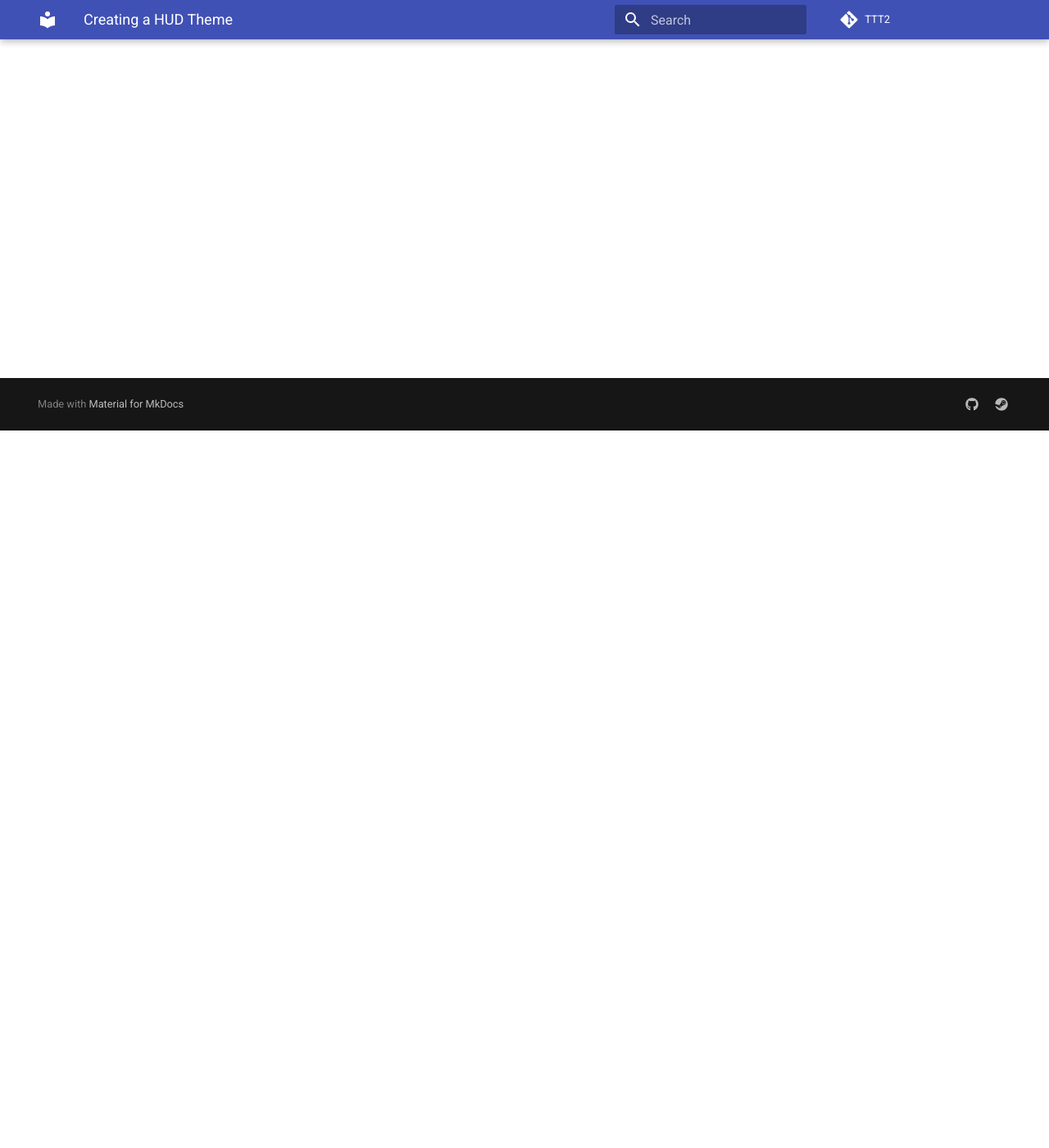
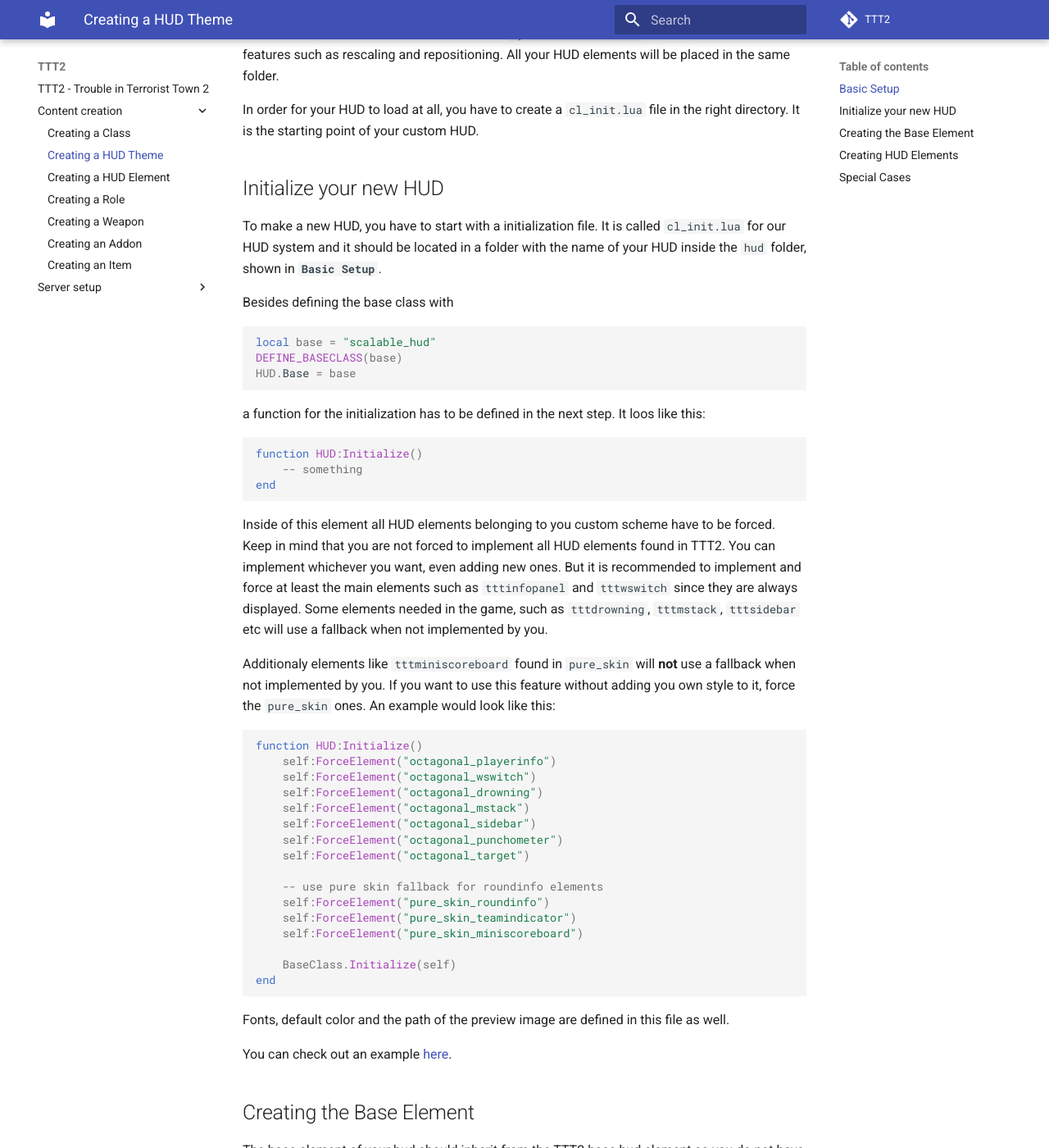
Before and after one commit to TTT-2/docs, an MkDocs documentation site: the page built from docs/content-creation/creating-a-hud_theme.md, in a window 1280 px wide and 1400 px high, scrolled down 875 px. Shown: the whole window at 82% size. Built offline with MkDocs 1.6.1 and Material for MkDocs 9.7.7, drawn with Linux system fonts in a browser that asks for light colours; comment, search, counter and statistics services are not loaded; some of the changed text lies outside the part shown.

Commit message:
moved over HUD tutorial

````diff
--- a/docs/content-creation/creating-a-hud_theme.md
+++ b/docs/content-creation/creating-a-hud_theme.md
@@ -1,3 +1,108 @@
 # Creating a HUD Theme
 
-Some Text
+## Basic Setup
+
+In order to create a new HUD, you have to create a specific folder structure in your project.
+
+```txt
+<YOUR_ADDON>/
+├── lua/
+│   ├── autorun/
+│   │   ├── your other lua files ...
+│   │   └── ttt2_<YOUR_HUD_NAME>_force_download.lua
+│   └── terrortown/
+│       └── gamemode/
+│           └── shared/
+│               ├── hud_elements/
+│               │   ├── base_elements/
+│               │   │   └── <YOUR_HUD_NAME>_element.lua
+│               │   ├── tttinfopanel/
+│               │   │   └── <YOUR_HUD_NAME>_playerinfo.lua
+│               │   └── bunch of others...
+│               └── huds/
+│                   └── <YOUR_HUD_NAME>/
+│                       └── cl_init.lua
+├── materials/
+│   └── vgui/
+│       └── ttt/
+│           └── huds/
+│               └── <YOUR_HUD_NAME>/
+│                   └── preview.png
+└── resource/
+    └── fonts/
+```
+
+The `force_download` file in the `autorun` folder is not mendatory but recommended. You have to add the textures of your HUD, like the preview image found found in the `materials` folder, to a downloadlist at some place.
+
+The file in `hud_elements/base_elements` is your base used by all of your following HUD elemenets. It is recommended to inherit from `dynamic_hud_element` to have all of the nice TTT2 features such as rescaling and repositioning. All your HUD elements will be placed in the same folder.
+
+In order for your HUD to load at all, you have to create a `cl_init.lua` file in the right directory. It is the starting point of your custom HUD.
+
+## Initialize your new HUD
+
+To make a new HUD, you have to start with a initialization file. It is called `cl_init.lua` for our HUD system and it should be located in a folder with the name of your HUD inside the `hud` folder, shown in **`Basic Setup`**.
+
+Besides defining the base class with
+
+```lua
+local base = "scalable_hud"
+DEFINE_BASECLASS(base)
+HUD.Base = base
+```
+
+a function for the initialization has to be defined in the next step. It loos like this:
+
+```lua
+function HUD:Initialize()
+    -- something
+end
+```
+
+Inside of this element all HUD elements belonging to you custom scheme have to be forced. Keep in mind that you are not forced to implement all HUD elements found in TTT2. You can implement whichever you want, even adding new ones. But it is recommended to implement and force at least the main elements such as `tttinfopanel` and `tttwswitch` since they are always displayed. Some elements needed in the game, such as `tttdrowning`, `tttmstack`, `tttsidebar` etc will use a fallback when not implemented by you.
+
+Additionaly elements like `tttminiscoreboard` found in `pure_skin` will **not** use a fallback when not implemented by you. If you want to use this feature without adding you own style to it, force the `pure_skin` ones. An example would look like this:
+
+```lua
+function HUD:Initialize()
+    self:ForceElement("octagonal_playerinfo")
+    self:ForceElement("octagonal_wswitch")
+    self:ForceElement("octagonal_drowning")
+    self:ForceElement("octagonal_mstack")
+    self:ForceElement("octagonal_sidebar")
+    self:ForceElement("octagonal_punchometer")
+    self:ForceElement("octagonal_target")
+
+    -- use pure skin fallback for roundinfo elements
+    self:ForceElement("pure_skin_roundinfo")
+    self:ForceElement("pure_skin_teamindicator")
+    self:ForceElement("pure_skin_miniscoreboard")
+
+    BaseClass.Initialize(self)
+end
+```
+
+Fonts, default color and the path of the preview image are defined in this file as well.
+
+You can check out an example [here](https://github.com/TTT-2/ttt2-octagonal-hud/blob/master/lua/terrortown/gamemode/shared/huds/octagonal/cl_init.lua).
+
+## Creating the Base Element
+
+The base element of your hud should inherit from the TTT2 base hud element so you do not have to reimplement all the features such as rescaling, recoloring and repositioning. It is done like this:
+
+```lua
+local base = "dynamic_hud_element"
+```
+
+One important note is that the first part of this file name has to be the name of your hud!
+
+Additionally this base class should be used for functions and variables that you use over and over again in your project. Since all following elements inherit from it, they are able to use this.
+
+Check out the `octagonal_element.lua` from the octagonal HUD [here](https://github.com/TTT-2/ttt2-octagonal-hud/blob/master/lua/terrortown/gamemode/shared/hud_elements/base_elements/octagonal_element.lua). Feel free to copy the things needed for your HUD.
+
+## Creating HUD Elements
+
+All further elements should be based on your HUD element. //TODO
+
+## Special Cases
+
+//TODO about elements such as voice
````
